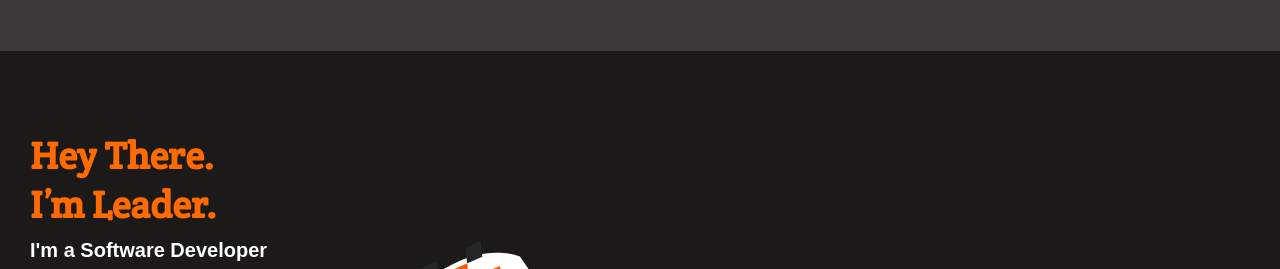
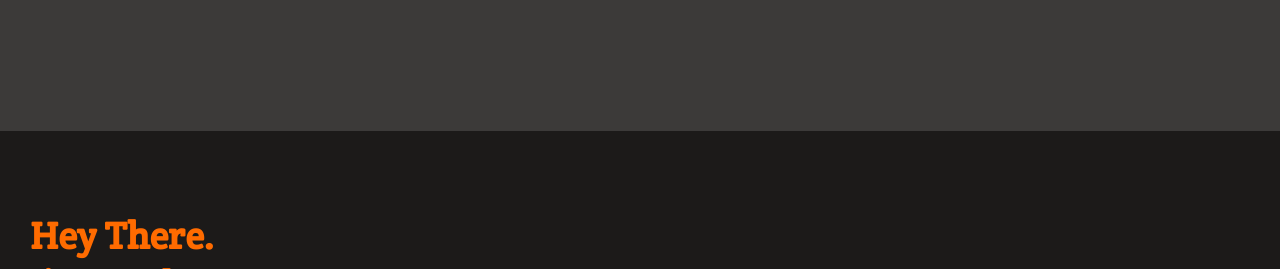
Before and after one commit to malodev1234/Portfolio_setup_and_mobile_First, a website: page index.html in a window 1280 px wide. Shown: the part 85-354 px from the top of the page. Drawn offline with Linux system fonts and the light colour scheme.

Commit message:
Update style.css
-I add padding-bottom: 5rem into my style file

```diff
--- a/style.css
+++ b/style.css
@@ -18,6 +18,7 @@
   justify-items: center;
   gap: 180px;
   height: 17vh;
+  padding-bottom: 5rem;
 }
 
 .Title_logo {
```
